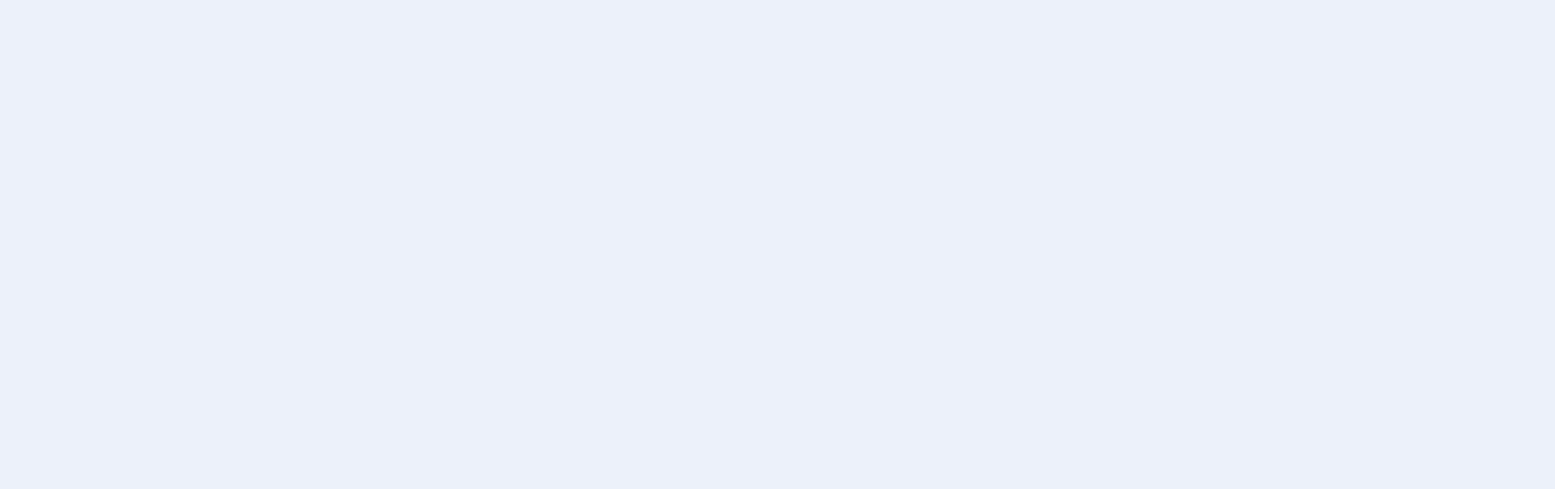
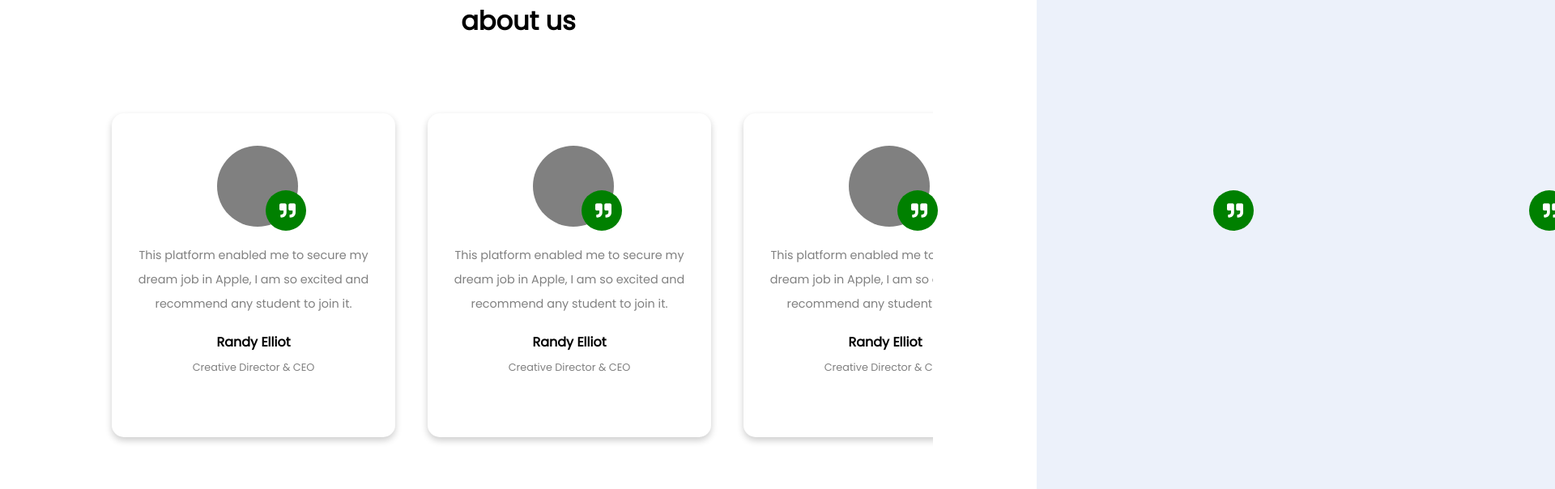
Before and after one commit to manuzcheruz/handshake-react, a React (Create React App) app: page / in a window 1280 px wide. Shown: the part 4152-4756 px from the top of the page at 81% size, 1920 px wide, since content can reach past the window. Before the commit the page ends 4066 px from the top, so only its background shows below. Built offline with nearby package versions, Linux system fonts and the light colour scheme.

Commit message:
done with testimonials

```diff
--- /dev/null
+++ b/src/components/LandingPage/Testimonials/Testimonials.css
@@ -0,0 +1,26 @@
+.testimonial-wrapper {
+    margin-top: 90px;
+    height: 700px;
+    width: 80%;
+}
+
+.testimonial-wrapper .title {
+    font-size: 2rem;
+    font-weight: bold;
+    text-align: center;
+}
+
+.testimonial-wrapper .title span {
+    color: #55BC7E;
+}
+
+.testimonial-wrapper .testimonials {
+    margin-top: 70px;
+    display: flex;
+    flex-direction: row;
+    overflow-y: hidden;
+}
+
+.testimonial-wrapper .testimonials::-webkit-scrollbar {
+    display: none;
+}
--- a/src/components/LandingPage/Testimonials/Testimonials.js
+++ b/src/components/LandingPage/Testimonials/Testimonials.js
@@ -1,9 +1,30 @@
 import React from 'react'
+
+import './Testimonials.css'
+import TestimonialsCard from './TestimonialsCard/TestimonialsCard'
 
 function Testimonials() {
     return (
-        <div>
-            Testimonials
+        <div className="section" style={{backgroundColor: 'white'}}>
+            <div className="container">
+                <div className="testimonial-wrapper">
+                    <div className="title">
+                        What <span>Jobholders</span> say
+                        <br />
+                        about us
+                    </div>
+                    <div className="testimonials">
+                        <TestimonialsCard />
+                        <TestimonialsCard />
+                        <TestimonialsCard />
+                        <TestimonialsCard />
+                        <TestimonialsCard />
+                        <TestimonialsCard />
+                        <TestimonialsCard />
+                        <TestimonialsCard />
+                    </div>
+                </div>
+            </div>
         </div>
     )
 }
--- /dev/null
+++ b/src/components/LandingPage/Testimonials/TestimonialsCard/TestimonialsCard.css
@@ -0,0 +1,67 @@
+.testimonial-card {
+    height: 400px;
+    width: 350px;
+    background-color: white;
+    margin-top: 20px;
+    margin-bottom: 30px;
+    margin-right: 30px;
+    margin-left: 10px;
+    border-radius: 15px;
+    text-align: center;
+    box-shadow: 0 4px 8px 0 rgba(0, 0, 0, 0.2);
+}
+
+.testimonial-card:hover {
+    box-shadow: 0 4px 8px 0 rgba(0, 0, 0, 0.2);
+}
+
+.testimonial-card .testimonial-card-body {
+    padding: 20px;
+}
+
+.testimonial-card .testimonial-card-body .top {
+    margin-top: 20px;
+    margin-left: 110px;
+    width: 100px;
+    height: 100px;
+    background-color: grey;
+    border-radius: 50%;
+}
+
+.testimonial-card .testimonial-card-body .top .icon-quotes {
+    height: 50px;
+    width: 50px;
+    border-radius: 50%;
+    background-color: green;
+    z-index: 2;
+    position: absolute;
+    margin-top: 55px;
+    margin-left: 60px;
+}
+
+.testimonial-card .testimonial-card-body .top .icon-quotes span {
+    margin-top: 15px;
+    position: absolute;
+    margin-left: -8px;
+}
+
+.testimonial-card .testimonial-card-body .middle {
+    margin-top: 20px;
+    font-size: 0.9rem;
+    color: grey;
+    line-height: 30px;
+}
+
+.testimonial-card .testimonial-card-body .bottom {
+    margin-top: 20px;
+}
+
+.testimonial-card .testimonial-card-body .bottom .name {
+    font-size: 1rem;
+    font-weight: bold;
+}
+.testimonial-card .testimonial-card-body .bottom .role {
+    margin-top: 10px;
+    font-size: 0.8rem;
+    color: grey;
+}
--- /dev/null
+++ b/src/components/LandingPage/Testimonials/TestimonialsCard/TestimonialsCard.js
@@ -0,0 +1,34 @@
+import React from 'react'
+import { Quotes } from '../../../../Assets/icons'
+import './TestimonialsCard.css'
+
+function TestimonialsCard() {
+    return (
+        <div>
+            <div className="testimonial-card">
+                <div className="testimonial-card-body">
+                    <div className="top">
+                        <div className="icon-quotes">
+                            <span>
+                                <Quotes height={20} color="white" />
+                            </span>
+                        </div>
+                    </div>
+                    <div className="middle">
+                        This platform enabled me to secure my dream job in Apple, I am so excited and recommend any student to join it.
+                    </div>
+                    <div className="bottom">
+                        <div className="name">
+                            Randy Elliot
+                        </div>
+                        <div className="role">
+                            Creative Director & CEO
+                        </div>
+                    </div>
+                </div>
+            </div>
+        </div>
+    )
+}
+
+export default TestimonialsCard
```
Also changed, not shown: 1 other file (tests, documents, lock files or other folders).
